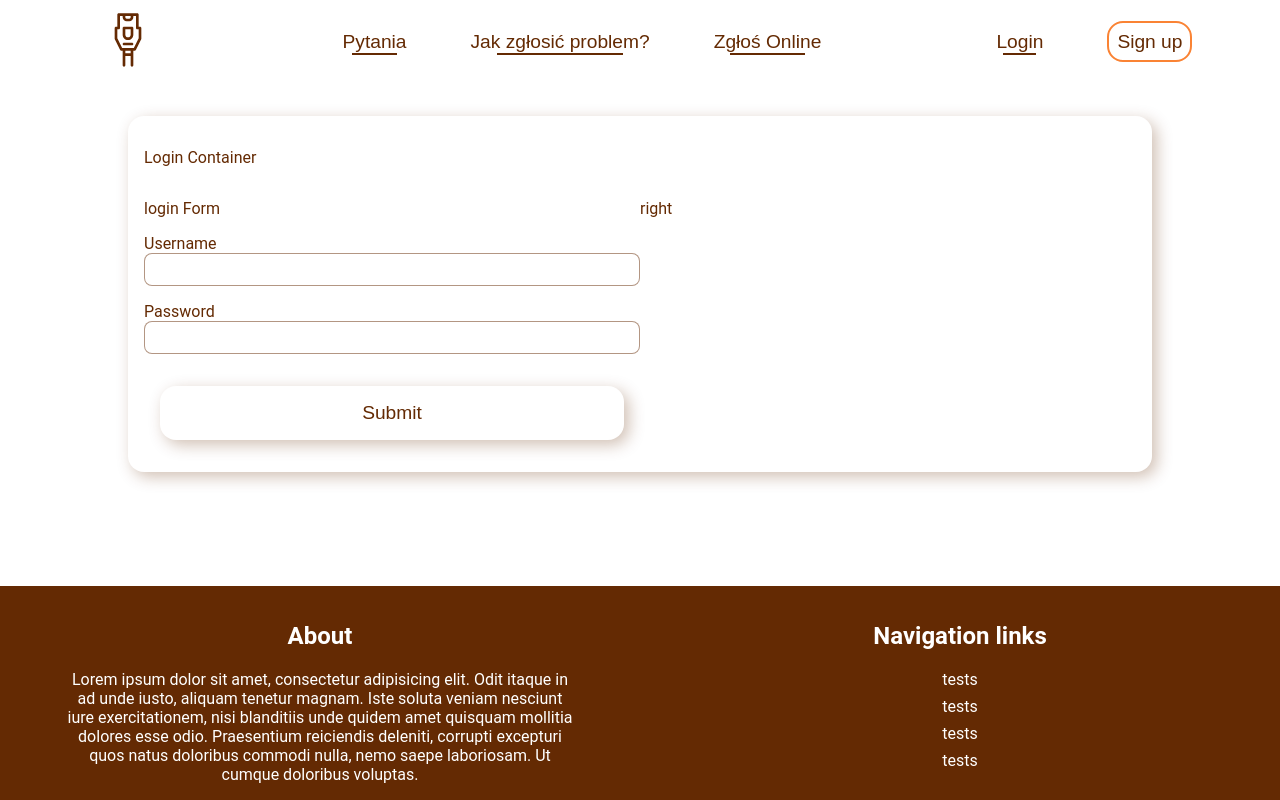
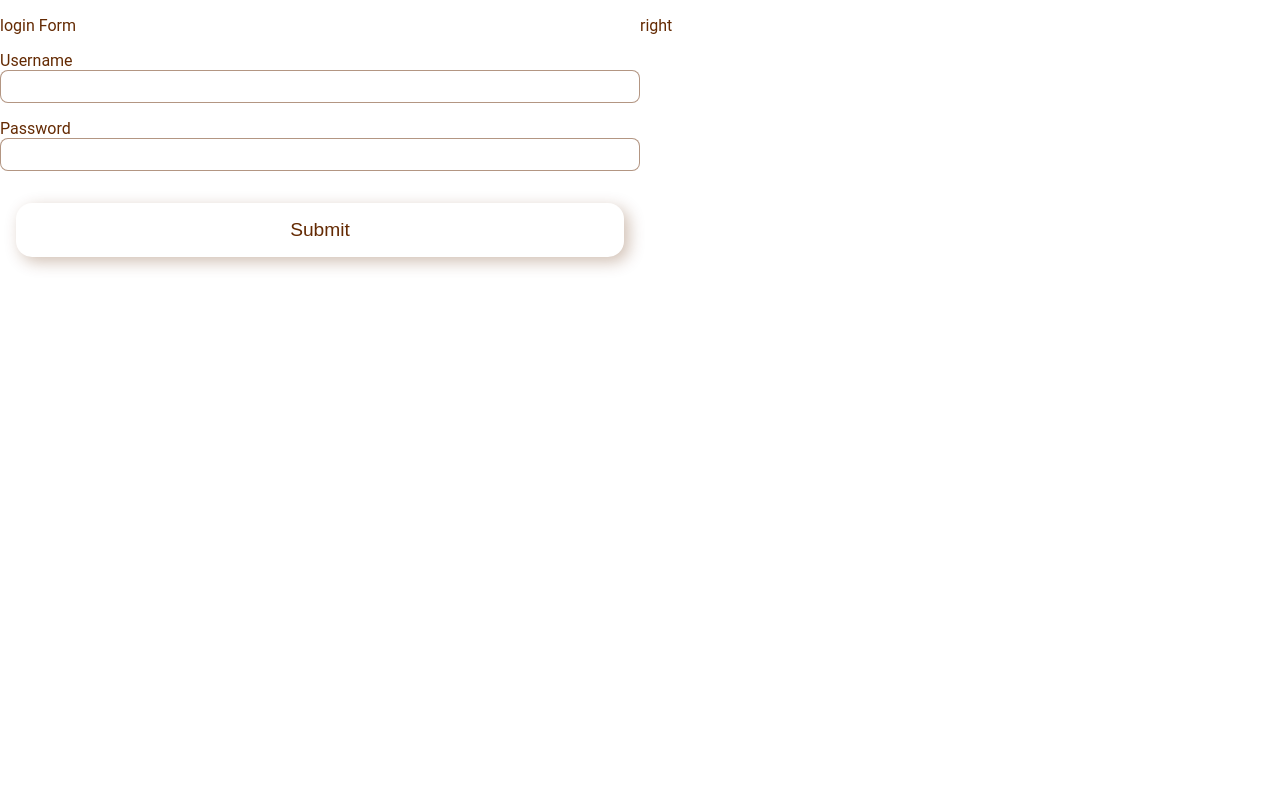
Before and after one commit to PatrykSiekierski/Dorm-Assist, a React (Vite) app in the folder dorm-assist-website/: page /login in a window 1280 px wide. Built offline with nearby package versions, Linux system fonts and the light colour scheme; a web font is replaced by a local one.

Commit message:
Working on login page
Quite bad for now, but i'm working on it XD

```diff
--- a/dorm-assist-website/src/components/LoginAndRegister/loginContainer.jsx
+++ b/dorm-assist-website/src/components/LoginAndRegister/loginContainer.jsx
@@ -3,9 +3,9 @@ import RegisterForm from "./registerForm";
 
 export default function LoginContainer({ page }) {
   return (
-    <div className="border login-container">
-      <p>Login Container</p>
-      {page == "login" ? <LoginForm /> : <RegisterForm />}
-    </div>
+    <>{page == "login" ? <LoginForm /> : <RegisterForm />}</>
+    // <div className="border login-container">
+    // <p>Login Container</p>
+    // </div>
   );
 }
--- a/dorm-assist-website/src/components/LoginAndRegister/loginForm.jsx
+++ b/dorm-assist-website/src/components/LoginAndRegister/loginForm.jsx
@@ -1,55 +1,56 @@
 import { useForm } from "react-hook-form";
 import axios from "axios";
+// import Navbar from "../components/Universal/navbar";
 import { useNavigate } from "react-router-dom";
+import Navbar from "../Universal/navbar";
+// import Navbar from "../Universal/navbar";
 
 export default function LoginForm() {
-  const { register, handleSubmit } = useForm();
-  const navigate = useNavigate();
-  const onSubmit = (data) => {
-    loginAndGetToken(data);
-  };
+  // const { register, handleSubmit } = useForm();
+  // const navigate = useNavigate();
+  // const onSubmit = (data) => {
+  //   loginAndGetToken(data);
+  // };
 
-  async function loginAndGetToken(body) {
-    console.log(body);
+  // async function loginAndGetToken(body) {
+  //   console.log(body);
 
-    try {
-      const tokenData = await axios({
-        method: "post",
-        url: "http://localhost:8080/users/authenticate",
-        data: body,
-      });
+  //   try {
+  //     const tokenData = await axios({
+  //       method: "post",
+  //       url: "http://localhost:8080/users/authenticate",
+  //       data: body,
+  //     });
 
-      // console.log(tokenData.headers.get("Content-Type"));
-      if (!tokenData.headers.get("Content-Type").includes("html")) {
-        const token = tokenData.data;
-        localStorage.setItem("token", token);
-        console.log("Token: " + token);
-      }
+  //     if (!tokenData.headers.get("Content-Type").includes("html")) {
+  //       const token = tokenData.data;
+  //       localStorage.setItem("token", token);
+  //       console.log("Token: " + token);
+  //     }
 
-      navigate("/");
-    } catch (e) {
-      console.log(e);
-    }
-  }
+  //     navigate("/");
+  //   } catch (e) {
+  //     console.log(e);
+  //   }
+  // }
 
   return (
-    <div className="register-page">
-      <div className="register-page__left">
-        <p>login Form</p>
-        <form onSubmit={handleSubmit(onSubmit)} className="register-form">
-          <div className="register-form__element">
-            <label htmlFor="">Username</label>
-            <input {...register("username")} />
-          </div>
-          <div className="register-form__element">
-            <label htmlFor="">Password</label>
-            <input {...register("password")} />
-          </div>
-          <input type="submit" className="button" />
-        </form>
+    <div className="login-container">
+      <div className="login-functional">
+        <div className="login-navigation">
+          <h2>
+            <a href="/">Home</a>
+          </h2>
+        </div>
+        <div className="login-form">
+          <form action="">
+            <label htmlFor="">test</label>
+            <input type="text" />
+          </form>
+        </div>
       </div>
-      <div className="register-page__left">
-        <p>right</p>
+      <div className="login-decorative">
+        <div className="login-decorative__img-container"></div>
       </div>
     </div>
   );
--- a/dorm-assist-website/src/pages/login.jsx
+++ b/dorm-assist-website/src/pages/login.jsx
@@ -1,15 +1,71 @@
-import Navbar from "../components/Universal/navbar";
-import Footer from "../components/Universal/footer";
-import LoginContainer from "../components/LoginAndRegister/loginContainer";
+import { useForm } from "react-hook-form";
+import axios from "axios";
+import { useNavigate } from "react-router-dom";
 
-export default function Login() {
+export default function LoginForm() {
+  const { register, handleSubmit } = useForm();
+  const navigate = useNavigate();
+  const onSubmit = (data) => {
+    loginAndGetToken(data);
+  };
+
+  async function loginAndGetToken(body) {
+    console.log(body);
+
+    try {
+      const tokenData = await axios({
+        method: "post",
+        url: "http://localhost:8080/users/authenticate",
+        data: body,
+      });
+
+      // console.log(tokenData.headers.get("Content-Type"));
+      if (!tokenData.headers.get("Content-Type").includes("html")) {
+        const token = tokenData.data;
+        localStorage.setItem("token", token);
+        console.log("Token: " + token);
+        navigate("/");
+      }
+    } catch (e) {
+      console.log(e);
+    }
+  }
+
   return (
-    <>
-      <Navbar />
-      <main>
-        <LoginContainer page="login" />
-      </main>
-      <Footer />
-    </>
+    <div className="register-page">
+      <div className="register-page__left">
+        <p>login Form</p>
+        <form onSubmit={handleSubmit(onSubmit)} className="register-form">
+          <div className="register-form__element">
+            <label htmlFor="">Username</label>
+            <input {...register("username")} />
+          </div>
+          <div className="register-form__element">
+            <label htmlFor="">Password</label>
+            <input {...register("password")} />
+          </div>
+          <input type="submit" className="button" />
+        </form>
+      </div>
+      <div className="register-page__left">
+        <p>right</p>
+      </div>
+    </div>
   );
 }
+
+// import Navbar from "../components/Universal/navbar";
+// import Footer from "../components/Universal/footer";
+// import LoginContainer from "../components/LoginAndRegister/loginContainer";
+
+// export default function Login() {
+//   return (
+//     <>
+//       {/* <Navbar /> */}
+//       <main>
+//         <LoginContainer page="login" />
+//       </main>
+//       <Footer />
+//     </>
+//   );
+// }
--- a/dorm-assist-website/src/styles/Login/_loginContainer.scss
+++ b/dorm-assist-website/src/styles/Login/_loginContainer.scss
@@ -1,6 +1,74 @@
 .login-container {
-  width: 80%;
-  margin: 2rem auto;
+  display: flex;
+  flex-direction: row;
+  // width: calc(100vw - 17px - 4rem);
+  width: 100vw;
+  background-color: rgba(255, 187, 142, 0.25);
+
+  & .login-form {
+    // background-color: ;
+  }
+}
+
+.login-functional {
+  background-color: white;
+  margin: 3rem;
+  border-radius: 1rem;
+}
+
+.login-navigation {
+  display: flex;
+  flex-direction: row;
+  width: 40vw;
+  // height: 2rem;
+  // margin-bottom: 2rem;
+  padding: 1rem;
+
+  & a {
+    text-decoration: 0;
+    color: $main-text;
+
+    font-family: "PoppinMed", sans-serif;
+    font-size: 1.2rem;
+
+    cursor: pointer;
+    display: inline;
+    margin-right: 5vw;
+
+    position: relative;
+
+    &::before {
+      content: "";
+      position: absolute;
+      width: 70%;
+      bottom: -3px;
+      left: 15%;
+      border-bottom: 2px solid $main-text;
+
+      transition: all 0.5s;
+    }
+
+    &:hover::before {
+      transition: all 0.5s;
+      width: 110%;
+      left: -5%;
+
+      border-bottom-color: $accent;
+    }
+  }
+}
+
+.login-decorative {
+  overflow: hidden;
+  padding: 2rem;
+  &__img-container {
+    border-radius: 2rem;
+    background-image: url("src/assets/ds11.jpg");
+    background-position: center;
+    box-shadow: inset 0 0 5rem 0.1rem rgba(255, 187, 142, 1.25);
+    height: 100vh;
+    width: 60vw;
+  }
 }
 
 .message {
```
Also changed, not shown: dorm-assist-website/src/assets/ds11.jpg (added).
